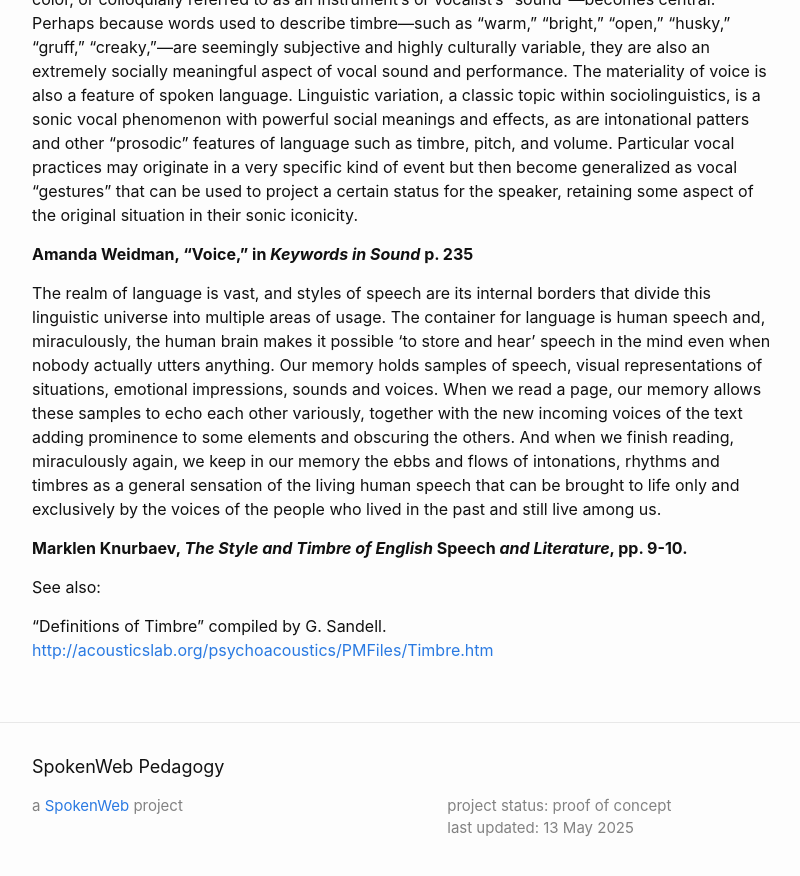
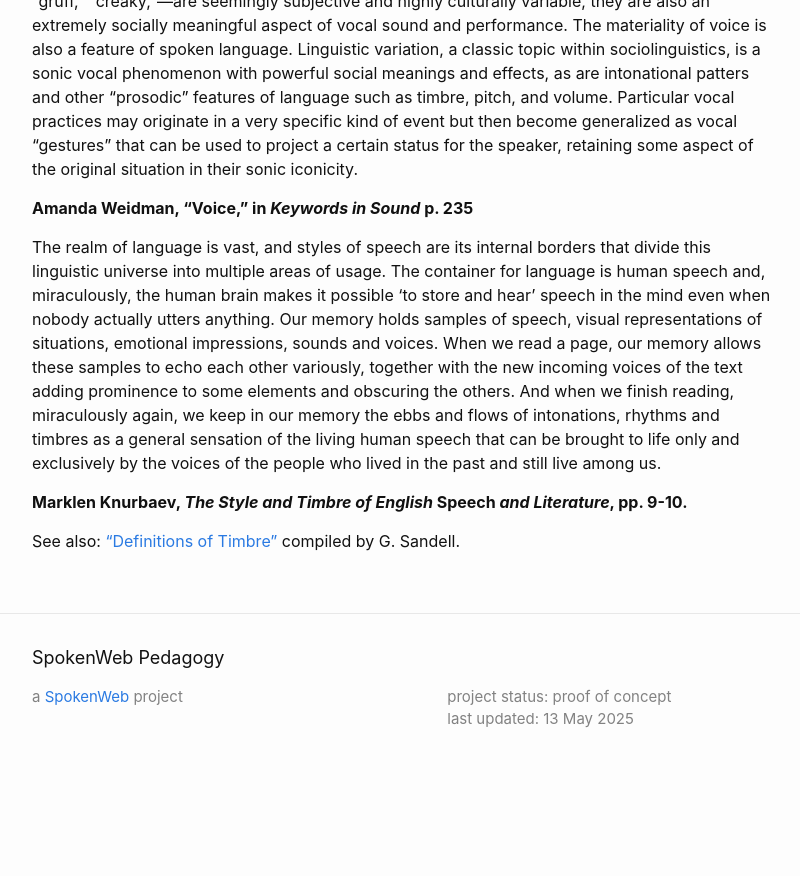
Before and after one commit to jentery/SWDemo, a Jekyll site: the page built from _output_documents/Camlot 2019_ Listening Practice - FIRST THOUGHTS ON TIMBRE 2019.md, in a window 1280 px wide and 900 px high, scrolled down 1939 px. Shown: the top 876 px of the window, without its empty margins (238-1038 px from the left). Built offline with Jekyll 4.4.1, drawn with Linux system fonts in a browser that asks for light colours; after the commit the page ends 2730 px from its top, so only the background shows below that; some of the changed text lies outside the part shown.

Commit message:
Update Camlot 2019_ Listening Practice - FIRST THOUGHTS ON TIMBRE 2019.md

```diff
--- a/_output_documents/Camlot 2019_ Listening Practice - FIRST THOUGHTS ON TIMBRE 2019.md
+++ b/_output_documents/Camlot 2019_ Listening Practice - FIRST THOUGHTS ON TIMBRE 2019.md
@@ -13,11 +13,8 @@
 url: .nan
 
 ---
-FIRST THOUGHTS ON TIMBRE
 
-  -----------------------------------------------------------------------
-
-  -----------------------------------------------------------------------
+*by Jason Camlot*
 
 **timbre, n.3**
 
@@ -46,9 +43,7 @@
 would term \"texture,\" and so on.
 
 **Stephen McAdams and Albert Bregman, "Hearing Musical Streams,"
-Computer Music Journal, Vol. 3,**
-
-> **No. 4 (Dec., 1979), p. 30.**
+Computer Music Journal, Vol. 3,** **No. 4 (Dec., 1979), p. 30.**
 
 The perception of timbre and the identification of an event can come
 about only from the patterning of acoustic energy. The acoustic
@@ -150,7 +145,4 @@
 **Marklen Knurbaev, *The Style and Timbre of English* Speech *and
 Literature*, pp. 9-10.**
 
-See also:
-
-"Definitions of Timbre" compiled by G. Sandell.
-<http://acousticslab.org/psychoacoustics/PMFiles/Timbre.htm>
+See also: ["Definitions of Timbre"](https://acousticslab.org/psychoacoustics/PMFiles/Timbre.htm) compiled by G. Sandell.
```
